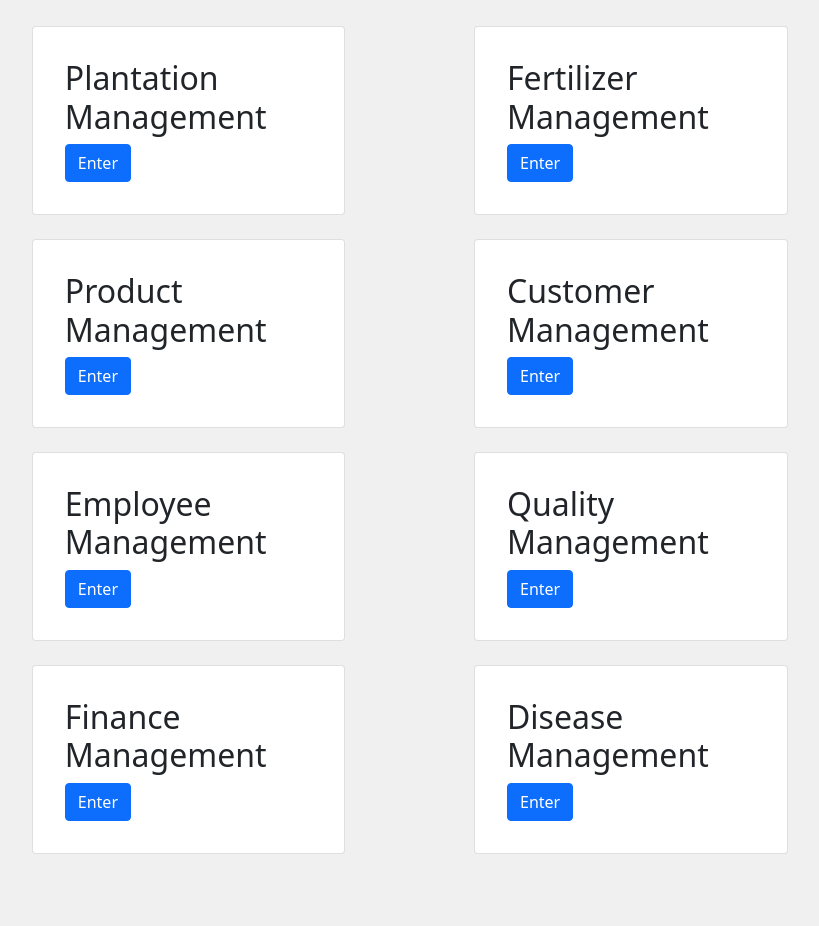
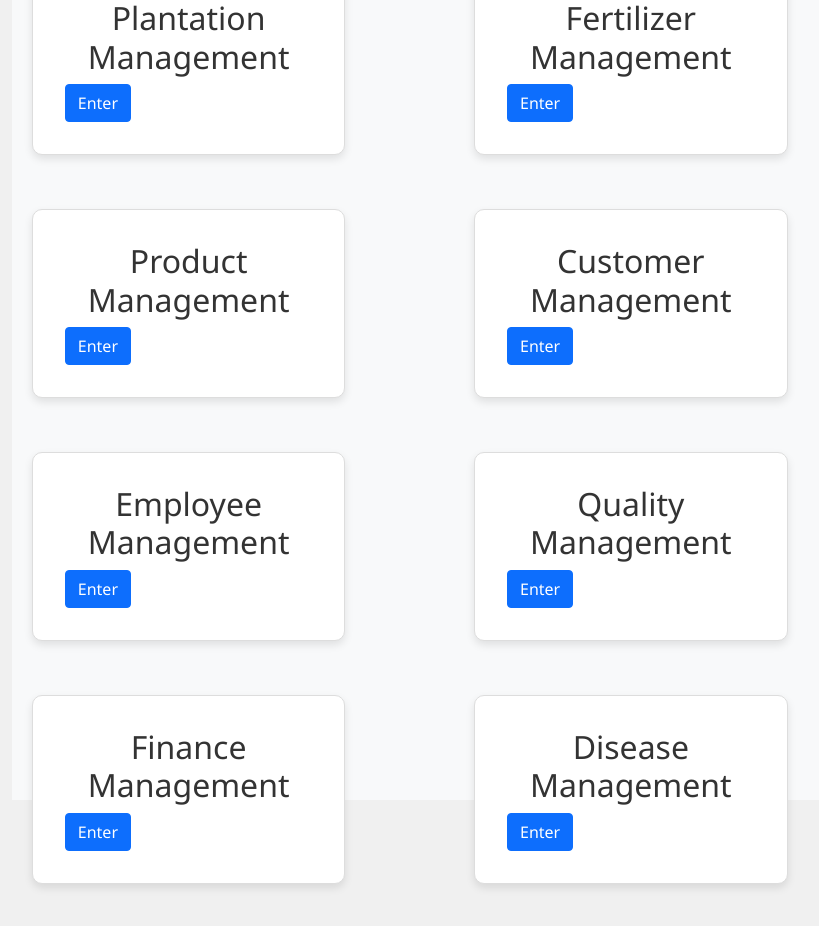
Before and after one commit to OSithu/Coconut-Production-System, a React (Create React App) app in the folder client/: page / in a window 1280 px wide. Shown: the top 926 px of the page, without its empty margins (178-997 px from the left). Before the commit the page ends 854 px from the top, so only its background shows below. Built offline with nearby package versions, Linux system fonts and the light colour scheme.

Commit message:
create fertilizationMain.css,update dashboard.js

```diff
--- a/client/src/components/dashboard.js
+++ b/client/src/components/dashboard.js
@@ -20,7 +20,7 @@ export default class Dashboard extends Component {
     <div class="card w-75 p-3">
       <div class="card-body">
         <h2 class="card-title">Fertilizer Management</h2>
-        <a href="/viewFertilization" class="btn btn-primary">Enter</a>
+        <a href="/fertilizationMain" class="btn btn-primary">Enter</a>
       </div>
     </div>
   </div>
--- /dev/null
+++ b/client/src/components/fertilizationMain.css
@@ -0,0 +1,70 @@
+body {
+    font-family: 'Segoe UI', Tahoma, Geneva, Verdana, sans-serif;
+    margin: 0;
+    padding: 0;
+    background-color: #f8f9fa;
+}
+
+.container {
+    max-width: 1000px;
+    margin: 0 auto;
+    padding: 20px;
+}
+
+h2 {
+    font-size: 2em;
+    margin-bottom: 20px;
+    text-align: center;
+    color: #333;
+}
+
+.card {
+    display: flex;
+    flex-direction: column;
+    align-items: center;
+    background-color: #fff;
+    border: 1px solid #ddd;
+    border-radius: 10px;
+    padding: 30px;
+    margin-bottom: 30px;
+    box-shadow: 0 4px 8px rgba(0, 0, 0, 0.1);
+    transition: transform 0.3s ease;
+}
+
+.card:hover {
+    transform: translateY(-5px);
+}
+
+.card img {
+    margin-bottom: 20px;
+    border-radius: 10px;
+    box-shadow: 0 2px 4px rgba(0, 0, 0, 0.1);
+}
+
+.card h3 {
+    font-size: 1.5em;
+    margin-bottom: 15px;
+    color: #007bff;
+}
+
+.card p {
+    font-size: 1.1em;
+    margin-bottom: 20px;
+    text-align: center;
+    color: #555;
+}
+
+.button {
+    background-color: #28a745;
+    color: white;
+    padding: 12px 24px;
+    border: none;
+    border-radius: 25px;
+    font-size: 1.1em;
+    cursor: pointer;
+    transition: background-color 0.3s ease;
+}
+
+.button:hover {
+    background-color: #218838;
+}
--- a/client/src/components/fertilizationMain.js
+++ b/client/src/components/fertilizationMain.js
@@ -1,5 +1,5 @@
 import React from 'react';
-//import "./fertilizationMain.css";
+import "./fertilizationMain.css";
 
 function fertilizationMain() {
   return (
@@ -10,14 +10,14 @@ function fertilizationMain() {
         <section className="card">
 
           <h3>Manage Fertilization Plans</h3>
-          <p>Create, view, edit, and delete fertilization plans for your coconut trees.</p>
+          <p>Create, view, edit, and delete fertilization plans for estate's coconut trees.</p>
           <a href="#" className="button">Manage Plans</a>
         </section>
 
         <section className="card">
 
           <h3>Fertilization Calculator</h3>
-          <p>Calculate the optimal fertilizer dosage based on soil analysis and palm health.</p>
+          <p>Calculate the optimal fertilizer dosage based on .</p>
           <a href="#" className="button">Open Calculator</a>
         </section>
       </div>
```
